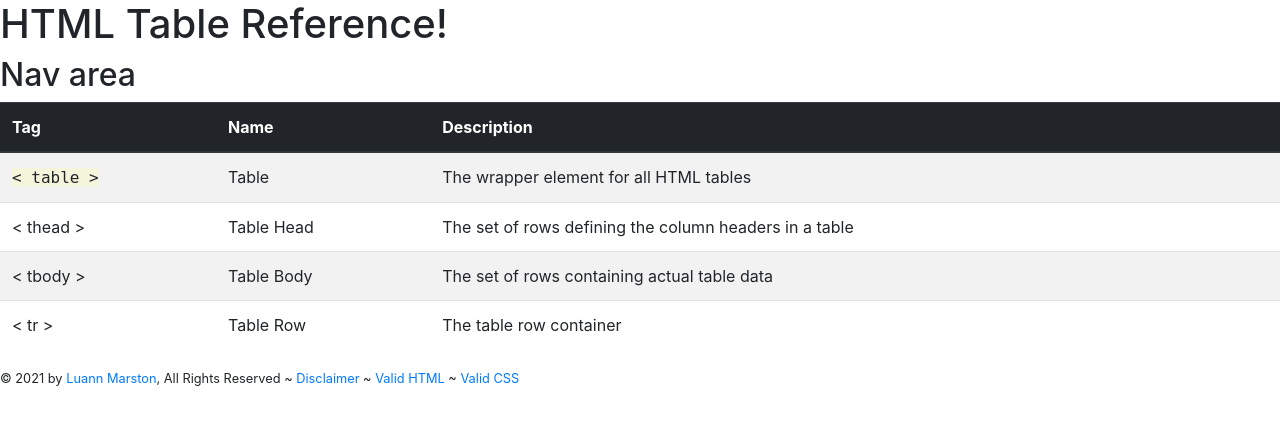
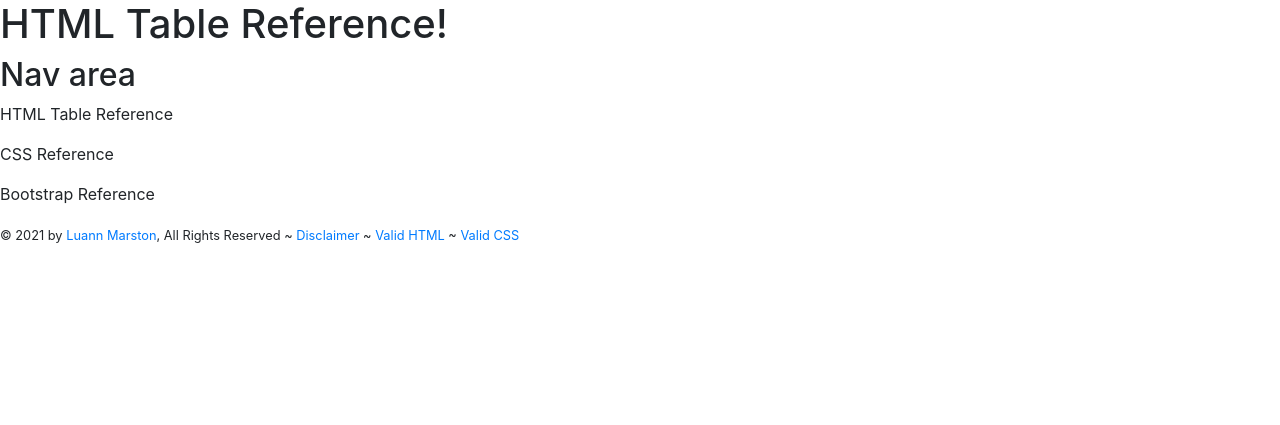
Before and after one commit to marstonlm/codecademy, a PHP site: page / in a window 1280 px wide. Shown: the top 425 px of the page. Run offline with PHP 8.4, Linux system fonts and the light colour scheme.

Commit message:
Commin on 'main'

```diff
--- a/buildYourOwnCheatSheet/index.php
+++ b/buildYourOwnCheatSheet/index.php
@@ -1,38 +1,7 @@
 <?php include "includes/header.php";?>
 
-        <table class="table table-striped">
-            <thead class="thead-dark">
-              <tr>
-                <th scope="col">Tag</th>
-                <th scope="col">Name</th>
-                <th scope="col">Description</th>
-              </tr>
-            </thead>
-            <tbody>
-              <tr>
-                <td><span class="code">< table ></span> </td>
-                <td>Table</td>
-                <td>The wrapper element for all HTML tables</td>
-              </tr>
-              <tr>
-                <td> < thead > </td>
-                <td>Table Head</td>
-                <td>The set of rows defining the column headers in a table</td>
-              </tr>
-              <tr>
-                <td> < tbody > </td>
-                <td>Table Body</td>
-                <td>The set of rows containing actual table data</td>
-              </tr>
-              <tr>
-                <td> < tr > </td>
-                <td>Table Row</td>
-                <td>The table row container</td>
-              </tr>
-
-            </tbody>
-          </table>
-
-
+<p>HTML Table Reference</p>
+<p>CSS Reference</p>
+<p>Bootstrap Reference</p>
 
 <?php include "includes/footer.php";?>
```
Also changed, not shown: buildYourOwnCheatSheet/disclaimer.php (added, +17 -0 lines), buildYourOwnCheatSheet/index.html (line endings or trailing spaces).
